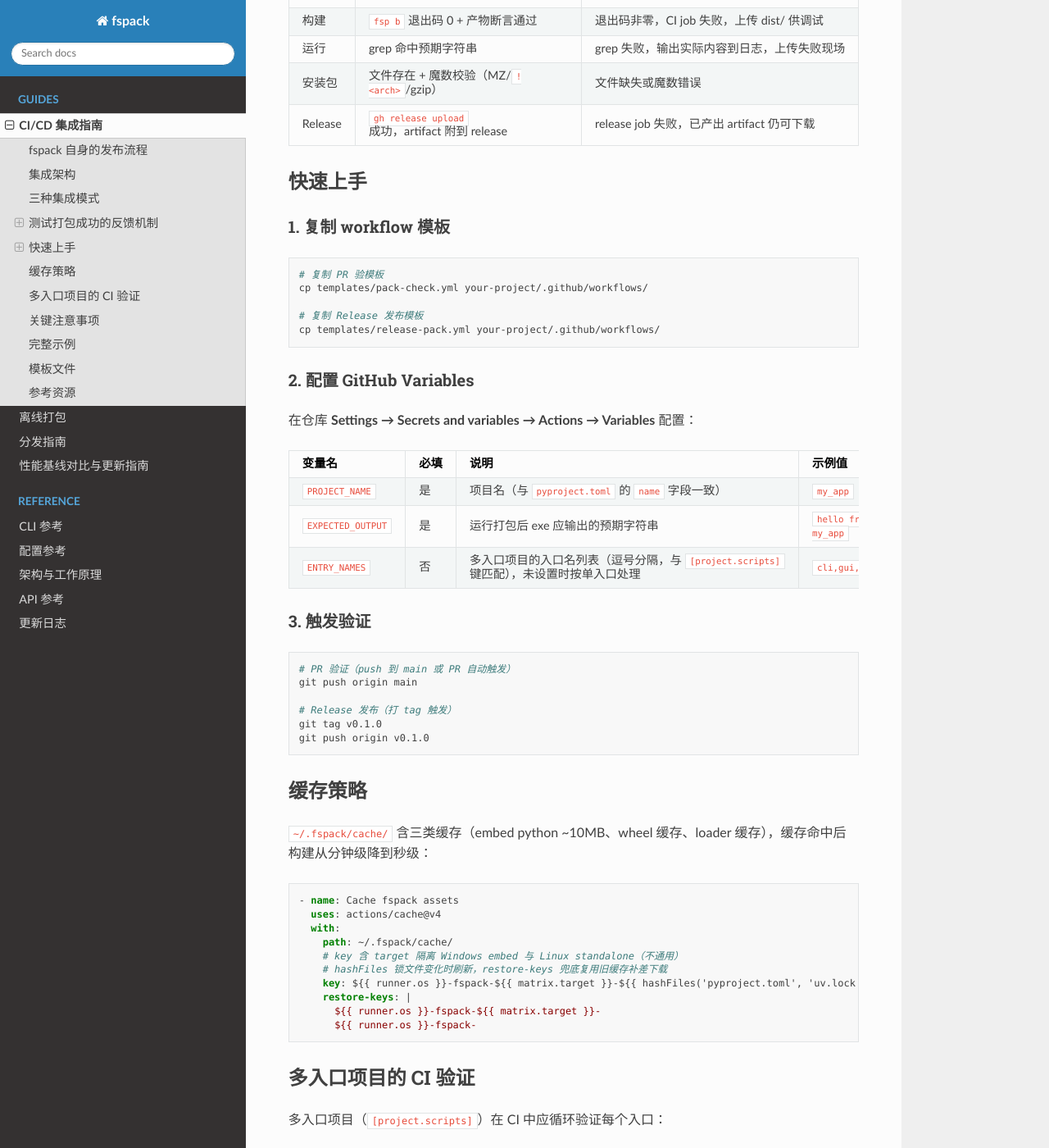
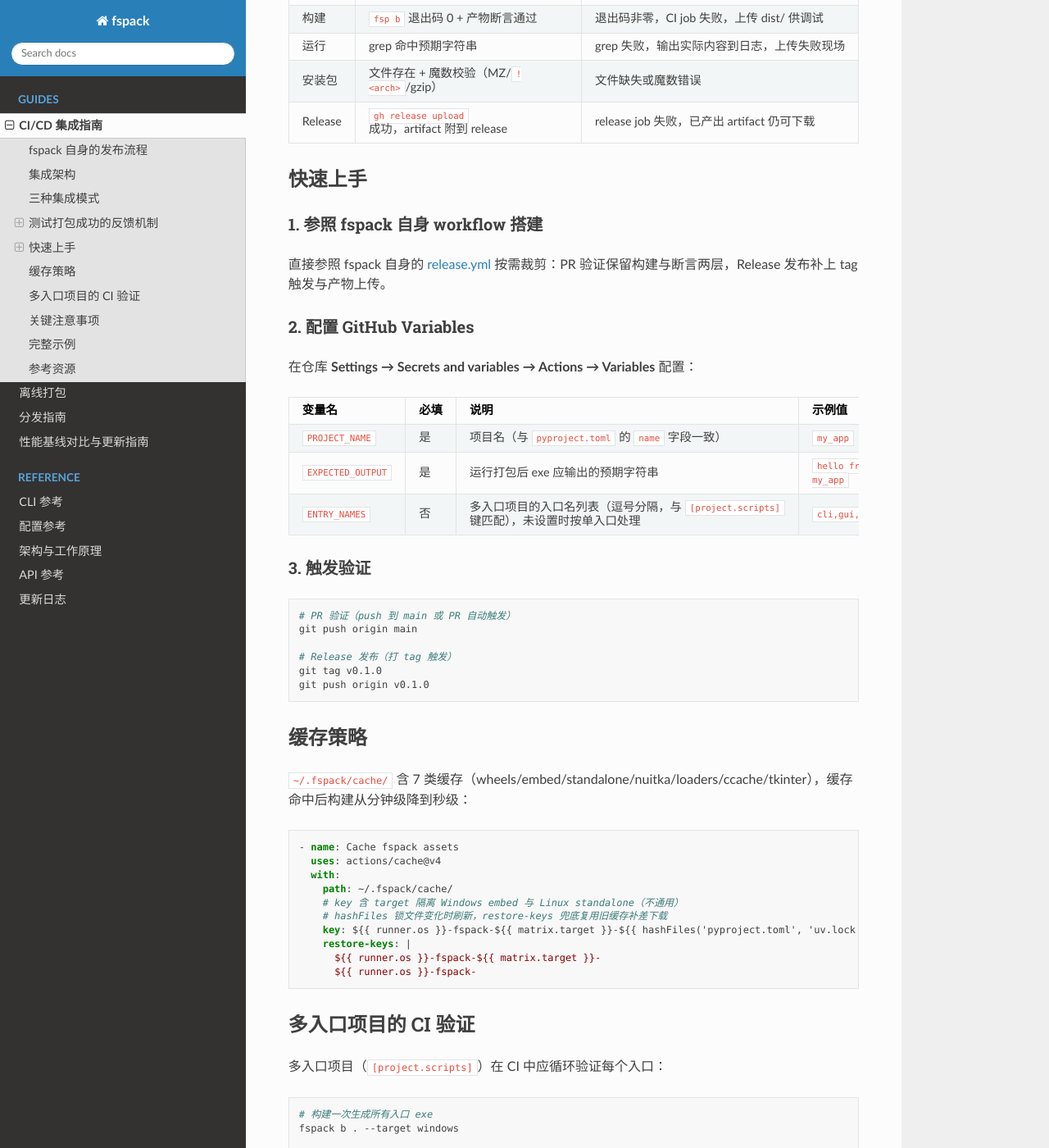
Before and after one commit to gookeryoung/fspack, a Sphinx documentation site: the page built from docs/integration.md, in a window 1280 px wide and 1400 px high, scrolled down 2811 px. Shown: the whole window at 82% size. Built offline with Sphinx 7.4.7 and the Read the Docs theme 3.1.0, drawn with Linux system fonts in a browser that asks for light colours; some of the changed text lies outside the part shown.

Commit message:
docs: 修复失效引用与版本提示
移除对已删 scripts/record_demo.py、scripts/compare_benchmark.py 与 templates/*.yml 模板的引用：录制节保留 demo.cast，性能对比改用 fsp doctor --bench-compare，CI/CD 集成改参照 release.yml

同步事实性修正：doctor 别名 d、manifest 命令、--format pkg/dmg、默认镜像阿里云、默认 Python 版本 3.11.9/3.11.15、Python 3.8+ 徽章、缓存 7 类、仓库链接统一 gookeryoung、示例版本 0.6.8

````diff
--- a/docs/index.rst
+++ b/docs/index.rst
@@ -13,7 +13,7 @@ One-command Python packaging — build executables and installers.
    :target: https://pypi.org/project/fspack/
 .. image:: https://github.com/gookeryoung/fspack/actions/workflows/ci.yml/badge.svg
    :target: https://github.com/gookeryoung/fspack/actions/workflows/ci.yml
-.. image:: https://img.shields.io/badge/python-3.10%2B-blue.svg
+.. image:: https://img.shields.io/badge/python-3.8%2B-blue.svg
 .. image:: https://img.shields.io/badge/license-MIT-green.svg
 .. image:: https://img.shields.io/badge/coverage-%E2%89%A595%25-brightgreen.svg
 
--- a/docs/integration.md
+++ b/docs/integration.md
@@ -1,7 +1,7 @@
 # CI/CD 集成指南
 
 fspack 可集成到其他 Python 项目的 CI/CD 工作流，实现自动打包与打包成功验证。
-本文介绍三种集成模式、测试反馈机制，并提供可复用的 GitHub Actions workflow 模板。
+本文介绍三种集成模式、测试反馈机制，并说明如何参照 fspack 自身的 workflow 搭建。
 
 ## fspack 自身的发布流程
 
@@ -44,11 +44,11 @@ checkout 项目代码 → 安装 fspack + 编译器 → fsp b 打包 → 测试
 
 ## 三种集成模式
 
-| 模式 | 触发时机 | 目的 | 模板文件 |
-|------|---------|------|---------|
-| A. 验证打包 | push/PR | 确保改动不破坏打包 | `templates/pack-check.yml` |
-| B. 发布产物 | tag push | 生成可分发安装包附到 Release | `templates/release-pack.yml` |
-| C. 矩阵打包 | release 分支 | 同时产出 Windows + Linux 安装包 | `templates/release-pack.yml` |
+| 模式 | 触发时机 | 目的 |
+|------|---------|------|
+| A. 验证打包 | push/PR | 确保改动不破坏打包 |
+| B. 发布产物 | tag push | 生成可分发安装包附到 Release |
+| C. 矩阵打包 | release 分支 | 同时产出 Windows + Linux 安装包 |
 
 ## 测试打包成功的反馈机制
 
@@ -126,15 +126,11 @@ fspack r . --entry gui --debug 2>&1 | grep -q "预期输出"
 
 ## 快速上手
 
-### 1. 复制 workflow 模板
+### 1. 参照 fspack 自身 workflow 搭建
 
-```bash
-# 复制 PR 验模板
-cp templates/pack-check.yml your-project/.github/workflows/
-
-# 复制 Release 发布模板
-cp templates/release-pack.yml your-project/.github/workflows/
-```
+直接参照 fspack 自身的
+[release.yml](https://github.com/gookeryoung/fspack/blob/main/.github/workflows/release.yml)
+按需裁剪：PR 验证保留构建与断言两层，Release 发布补上 tag 触发与产物上传。
 
 ### 2. 配置 GitHub Variables
 
@@ -159,7 +155,7 @@ git push origin v0.1.0
 
 ## 缓存策略
 
-`~/.fspack/cache/` 含三类缓存（embed python ~10MB、wheel 缓存、loader 缓存），缓存命中后构建从分钟级降到秒级：
+`~/.fspack/cache/` 含 7 类缓存（wheels/embed/standalone/nuitka/loaders/ccache/tkinter），缓存命中后构建从分钟级降到秒级：
 
 ```yaml
 - name: Cache fspack assets
@@ -232,15 +228,10 @@ done
     }
 ```
 
-## 模板文件
-
-- [`templates/pack-check.yml`](https://github.com/gooker_young/fspack/blob/main/templates/pack-check.yml) — PR 验证打包模板
-- [`templates/release-pack.yml`](https://github.com/gooker_young/fspack/blob/main/templates/release-pack.yml) — Release 发布安装包模板
-
 ## 参考资源
 
 - [GitHub Actions 文档](https://docs.github.com/actions)
 - [actions/upload-artifact](https://github.com/actions/upload-artifact)
 - [actions/cache](https://github.com/actions/cache)
 - [setup-uv](https://github.com/astral-sh/setup-uv)
-- [fspack 自身 CI 配置](https://github.com/gooker_young/fspack/blob/main/.github/workflows/ci.yml)
+- [fspack 自身 CI 配置](https://github.com/gookeryoung/fspack/blob/main/.github/workflows/ci.yml)
````
Also changed, not shown: other parts of docs/integration.md (+1 -1 lines), README.md (+10 -10 lines), README.zh-CN.md (+10 -8 lines), docs/cli.md (+18 -4 lines), docs/performance.md (+16 -12 lines).
